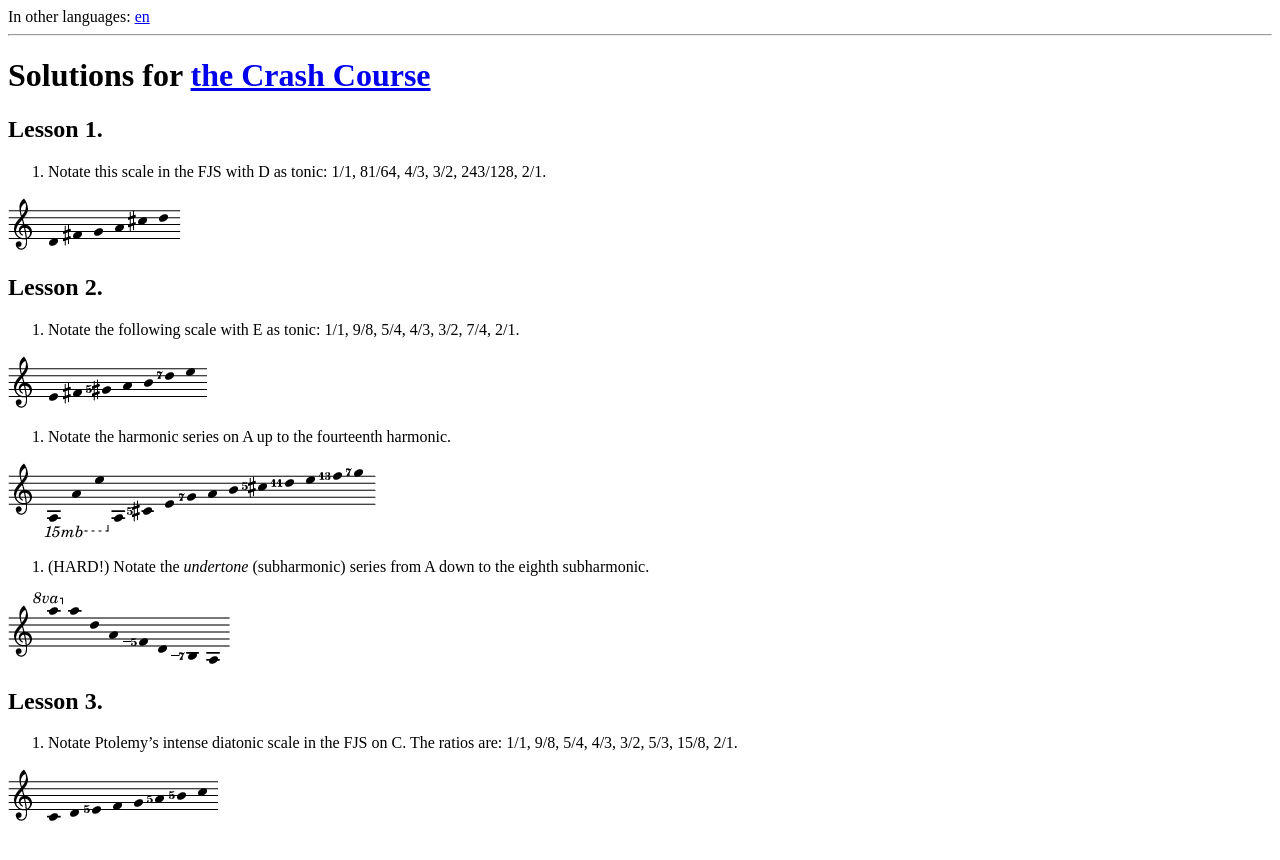
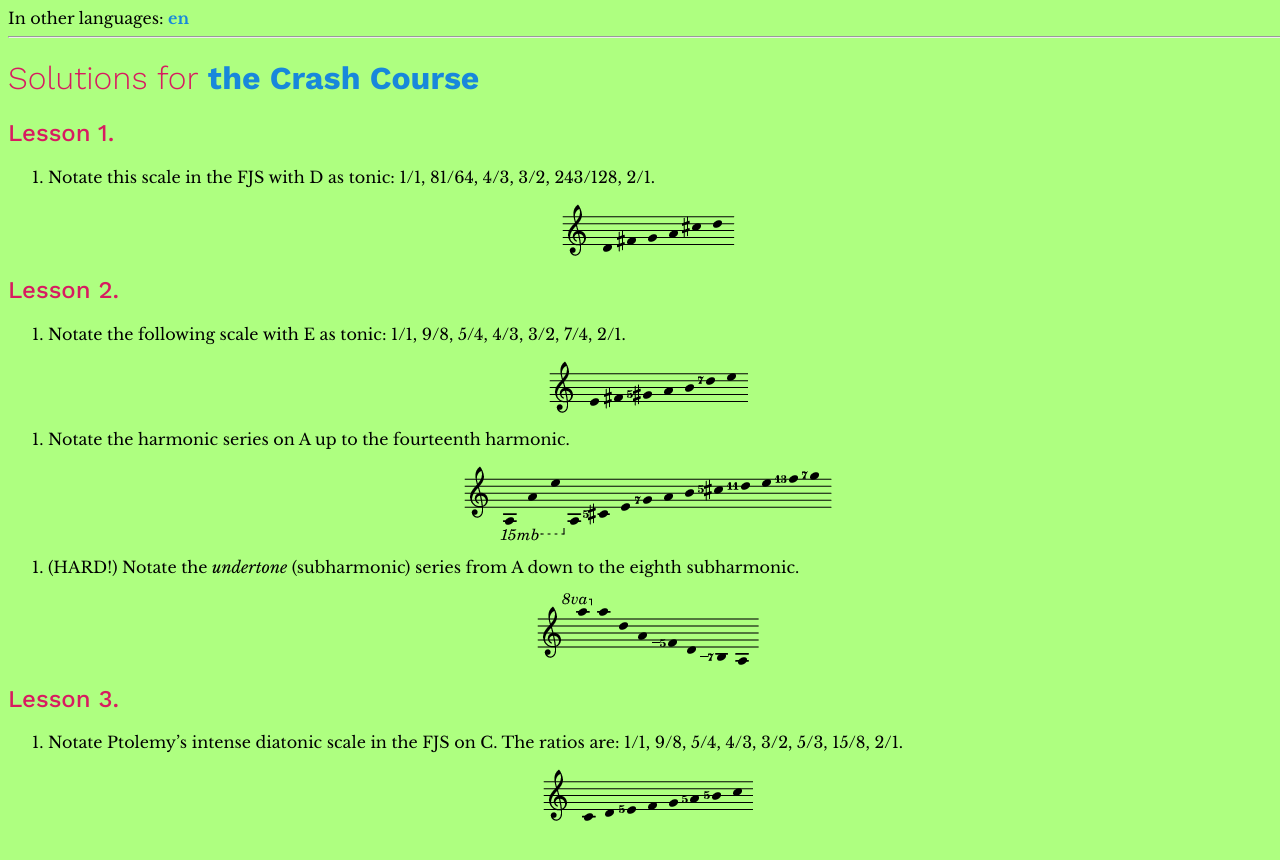
Before and after one commit to misotanni/misotanni.github.io, a Jekyll site: the page built from fjs/en/solutions.md, in a window 1280 px wide. Shown: the top 860 px of the page. Built offline with Jekyll 4.4.1, drawn with Linux system fonts in a browser that asks for light colours; our own code applies the rules of GitHub Pages for plain Markdown files.

Commit message:
smallfix

```diff
--- a/_layouts/fjs.html
+++ b/_layouts/fjs.html
@@ -3,7 +3,7 @@
   <head>
     <title>{{ page.title }}</title>
     <meta charset="utf-8">
-    <link rel="stylesheet" href="../assets/style.css">
+    <link rel="stylesheet" href="/style.css">
     <link href="https://fonts.googleapis.com/css?family=Libre+Baskerville:400,400i,700|Work+Sans:300,500,700" rel="stylesheet">
     <meta name="viewport" content="width=device-width, initial-scale=1">
     <meta name="author" content="{{ page.author }}">
```
